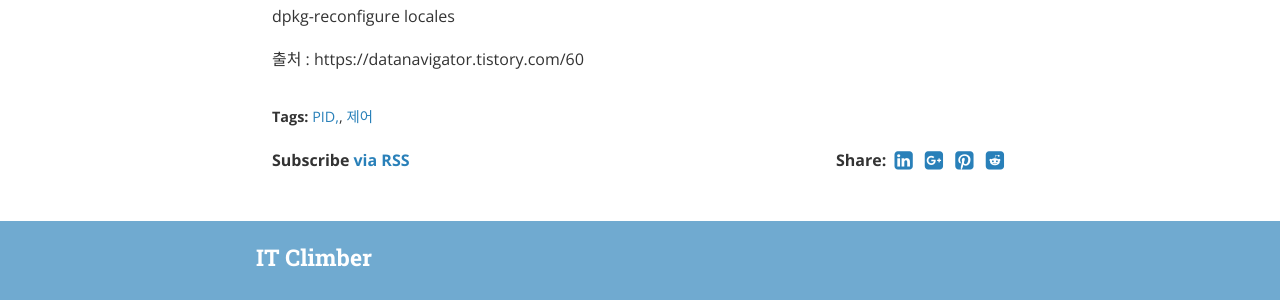
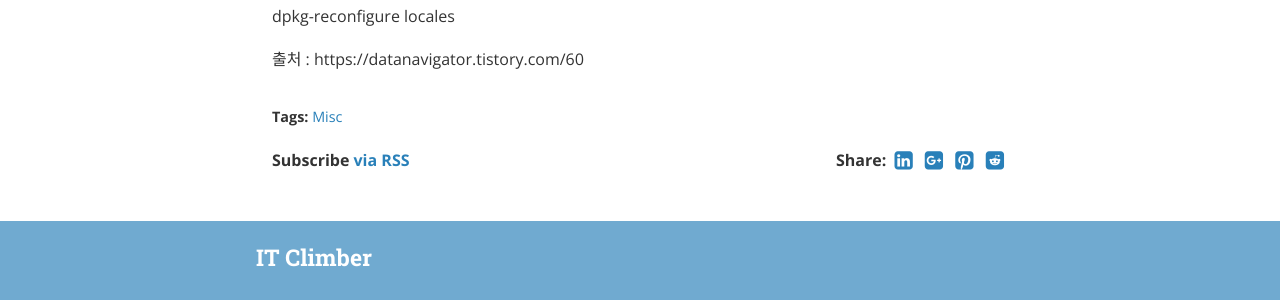
Before and after one commit to bacinchel/bacinchel.github.io, a Jekyll site: the page built from _posts/2024-11-28-obsidian_wsl_install.markdown, in a window 1280 px wide. Shown: the part 687-987 px from the top of the page. Built offline with Jekyll 4.4.1, drawn with Linux system fonts in a browser that asks for light colours; nearby versions of some CDN libraries.

Commit message:
Update 2024-11-28-obsidian_wsl_install.markdown

```diff
--- a/_posts/2024-11-28-obsidian_wsl_install.markdown
+++ b/_posts/2024-11-28-obsidian_wsl_install.markdown
@@ -1,10 +1,10 @@
 ---
 layout: post
 title:  "Obisian을 wsl2에서 실행시키는법"
-date:   2024-11-28 16:00:00
+date:   2024-11-28 11:00:00
 author: Inchul Baek
 categories: Obisidian
-tags: PID, 제어
+tags: Misc
 ---
 
 Obisidian을 wsl2 에 설치하는 방법
```
